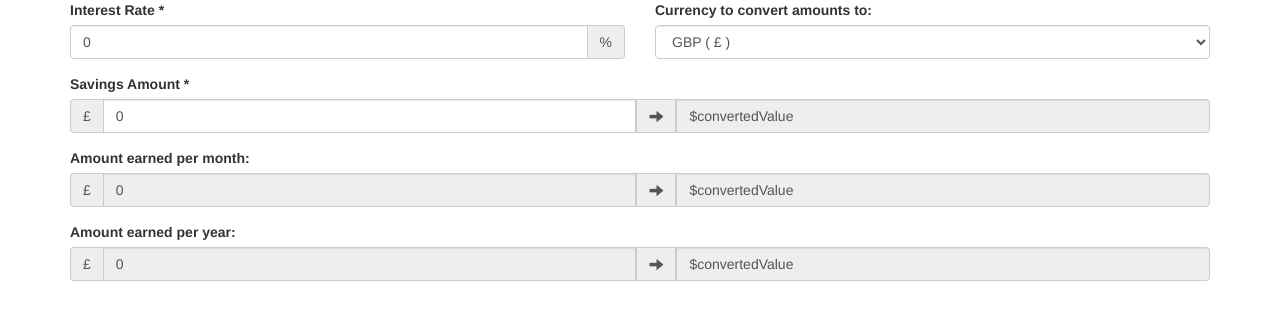
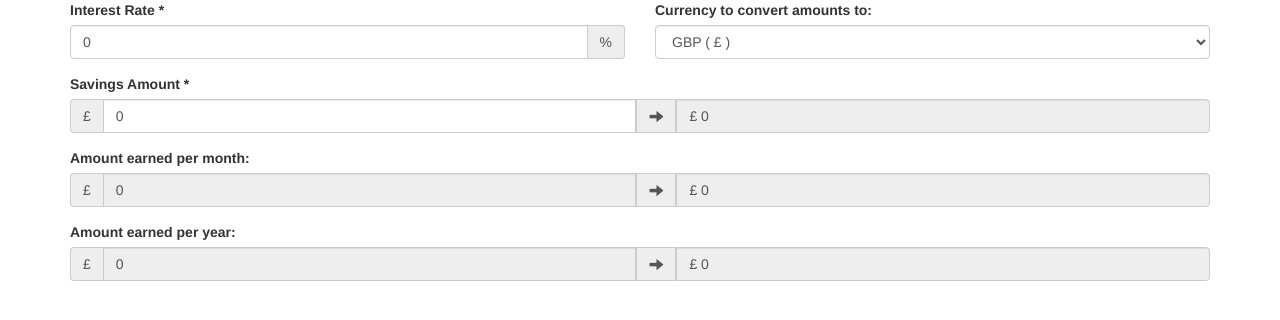
Before and after one commit to tamj0rd2/simple-interest, a React (Create React App) app: page / in a window 1280 px wide. Shown: the top 320 px of the page. Built offline with nearby package versions, Linux system fonts and the light colour scheme.

Commit message:
Pass props to CurrencyGroup to calc conversions

```diff
--- a/src/components/CurrencyGroup.js
+++ b/src/components/CurrencyGroup.js
@@ -24,7 +24,11 @@ const CurrencyGroup = props => {
         <InputGroup.Addon>
           <Glyphicon glyph="arrow-right" />
         </InputGroup.Addon>
-        <FormControl type="text" value="$convertedValue" readOnly />
+        <FormControl
+          type="text"
+          value={`${props.currencySymbol} ${props.value * props.exchangeRate}`}
+          readOnly
+        />
       </InputGroup>
     </FormGroup>
   )
@@ -34,7 +38,9 @@ CurrencyGroup.propTypes = {
   value: PropTypes.number.isRequired,
   scope: PropTypes.string,
   labelText: PropTypes.string,
-  readOnly: PropTypes.bool
+  readOnly: PropTypes.bool,
+  exchangeRate: PropTypes.number.isRequired,
+  currencySymbol: PropTypes.string.isRequired
 }
 
 export default CurrencyGroup
--- a/src/components/Results.js
+++ b/src/components/Results.js
@@ -5,14 +5,27 @@ import CurrencyGroup from './CurrencyGroup'
 const Results = props => {
   return (
     <div>
-      <CurrencyGroup scope="month" value={props.earnedPA / 12} readOnly />
-      <CurrencyGroup scope="year" value={props.earnedPA} readOnly />
+      <CurrencyGroup
+        scope="month"
+        value={props.earnedPA / 12}
+        exchangeRate={props.selectedCurrency.rate}
+        currencySymbol={props.selectedCurrency.symbol}
+        readOnly
+      />
+      <CurrencyGroup
+        scope="year"
+        value={props.earnedPA}
+        exchangeRate={props.selectedCurrency.rate}
+        currencySymbol={props.selectedCurrency.symbol}
+        readOnly
+      />
     </div>
   )
 }
 
 Results.propTypes = {
-  earnedPA: PropTypes.number.isRequired
+  earnedPA: PropTypes.number.isRequired,
+  selectedCurrency: PropTypes.object.isRequired
 }
 
 export default Results
--- a/src/components/Settings.js
+++ b/src/components/Settings.js
@@ -26,11 +26,14 @@ const Settings = props => {
         <Col sm={6}>
           <FormGroup>
             <ControlLabel>Currency to convert amounts to:</ControlLabel>
-            <FormControl componentClass="select" value={props.exchangeRate}>
+            <FormControl
+              componentClass="select"
+              value={props.selectedCurrency.id}
+            >
               {props.currencies.map(currency => {
                 let text = `${currency.id} ( ${currency.symbol} )`
                 return (
-                  <option value={currency.rate} key={currency.id}>
+                  <option value={currency.id} key={currency.id}>
                     {text}
                   </option>
                 )
@@ -39,7 +42,12 @@ const Settings = props => {
           </FormGroup>
         </Col>
       </Row>
-      <CurrencyGroup labelText="Savings Amount *" value={props.savingsAmount} />
+      <CurrencyGroup
+        labelText="Savings Amount *"
+        value={props.savingsAmount}
+        exchangeRate={props.selectedCurrency.rate}
+        currencySymbol={props.selectedCurrency.symbol}
+      />
     </div>
   )
 }
@@ -48,7 +56,7 @@ Settings.propTypes = {
   interestRate: PropTypes.number.isRequired,
   savingsAmount: PropTypes.number.isRequired,
   currencies: PropTypes.array.isRequired,
-  exchangeRate: PropTypes.number.isRequired
+  selectedCurrency: PropTypes.object.isRequired
 }
 
 export default Settings
--- a/src/containers/App.js
+++ b/src/containers/App.js
@@ -17,20 +17,24 @@ class App extends Component {
         rate: 1.293
       }
     ],
-    exchangeRate: 1
+    selectedCurrencyId: 'GBP'
   }
 
   render () {
     let earnedPA = this.state.savingsAmount * (this.state.interestRate / 100)
+    let selectedCurrency = this.state.currencies.find(
+      currency => currency.id === this.state.selectedCurrencyId
+    )
+
     return (
       <form className="container">
         <Settings
           interestRate={this.state.interestRate}
           savingsAmount={this.state.savingsAmount}
           currencies={this.state.currencies}
-          exchangeRate={this.state.exchangeRate}
+          selectedCurrency={selectedCurrency}
         />
-        <Results earnedPA={earnedPA} />
+        <Results earnedPA={earnedPA} selectedCurrency={selectedCurrency} />
       </form>
     )
   }
```
